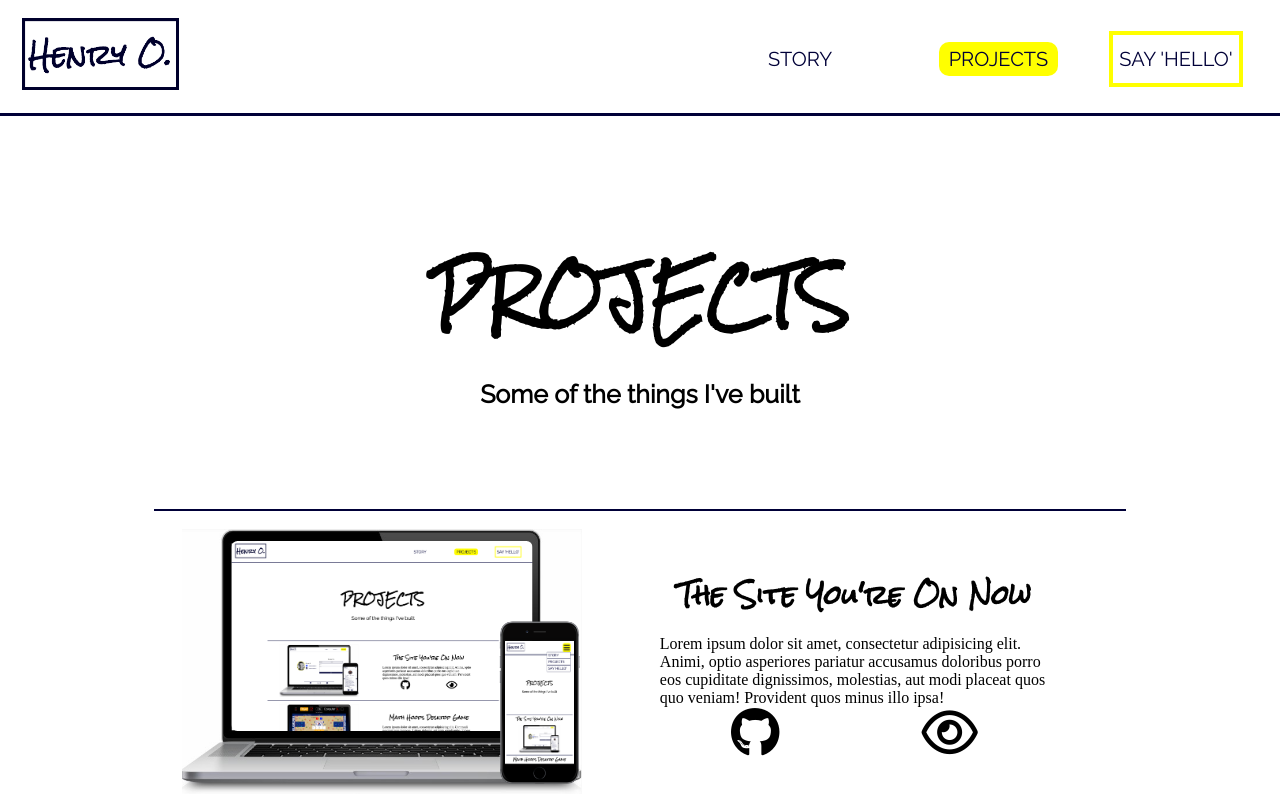
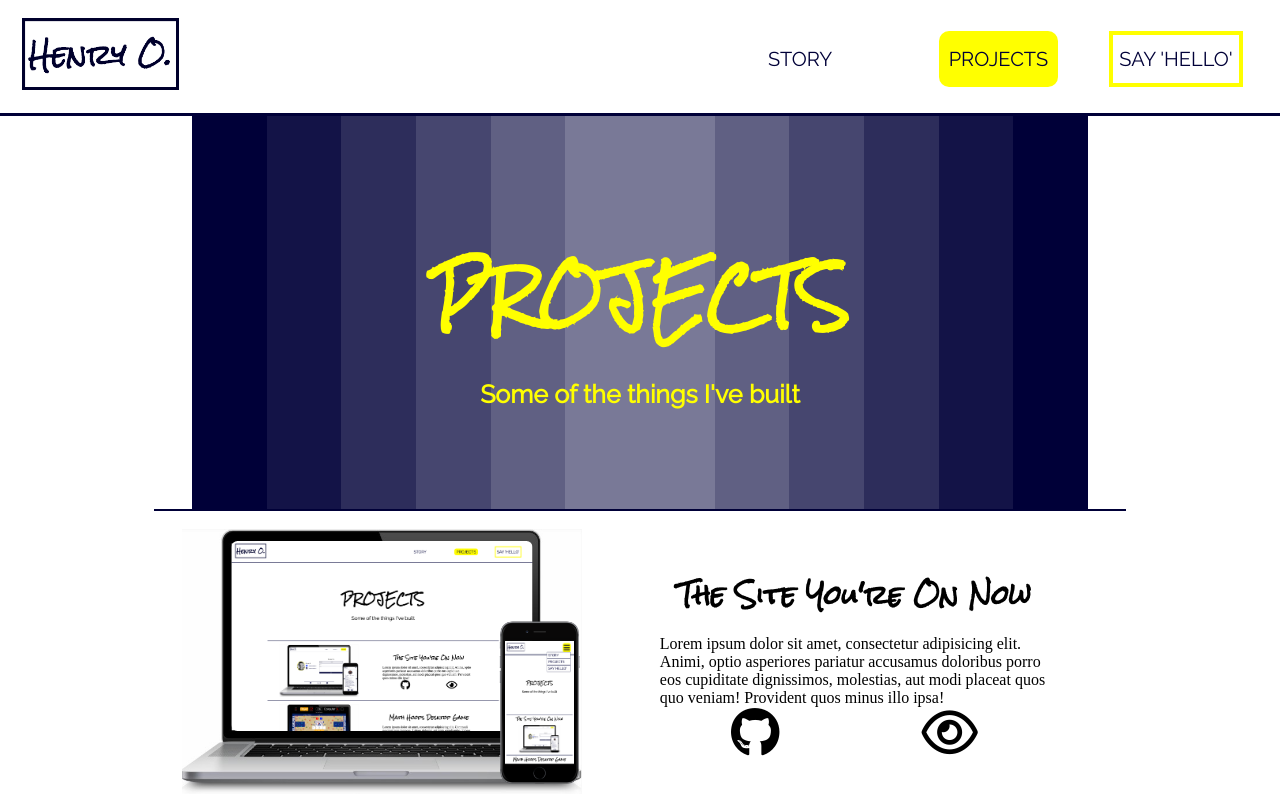
Before and after one commit to Henry-Overholt/henryOverholtPortfolio, an Angular app: page /projects in a window 1280 px wide. Shown: the top 800 px of the page. Built offline with nearby package versions, Linux system fonts and the light colour scheme.

Commit message:
added animations to projects component

```diff
--- a/src/app/app.component.css
+++ b/src/app/app.component.css
@@ -117,7 +117,7 @@ i {
   }
   .activeRoute {
     background-color: yellow;
-    padding: 5px 10px 5px 10px;
+    padding: 16px 10px 16px 10px;
     border-radius: 10px;
     transition-duration: 0.5s;
   }
--- a/src/app/projects/projects.component.css
+++ b/src/app/projects/projects.component.css
@@ -44,6 +44,7 @@ h4 {
 }
 #projects {
   width: 100%;
+  position: relative;
   display: flex;
   flex-direction: column;
   align-items: center;
@@ -105,6 +106,18 @@ h5 {
   .hideMobile {
     display: flex;
   }
+  .pillar {
+    width: 15%;
+  }
+
+  #pillarsLeft {
+    display: flex;
+    height: 100vh;
+    width: 70%;
+    position: absolute;
+    z-index: -1;
+    top: 10px;
+  }
   .coverPic {
     top: 30px;
     width: 301px;
@@ -136,12 +149,18 @@ h5 {
     flex-direction: row-reverse;
     justify-content: space-evenly;
     width: 80%;
+    background: white;
+    z-index: 1;
+  }
+  .project:hover {
+    transform: scale(1.05);
   }
   #projectInfo {
     width: 50%;
   }
   h3 {
     font-size: 60px;
+    color: yellow;
   }
   h4 {
     font-size: 25px;
@@ -149,6 +168,7 @@ h5 {
   }
   h5 {
     font-size: 25px;
+    color: yellow;
   }
   #elevatorPitch {
     width: 80%;
--- a/src/app/projects/projects.component.html
+++ b/src/app/projects/projects.component.html
@@ -1,8 +1,16 @@
 <main>
   <div id="projectsContainer">
-    <h3>PROJECTS</h3>
-    <h5>Some of the things I've built</h5>
-    <div id="projects">
+    <h3 [@changeColor]>PROJECTS</h3>
+    <h5 [@changeColor]>Some of the things I've built</h5>
+    <div id="pillarsLeft">
+      <div
+        *ngFor="let pillar of pillars; index as i"
+        class="{{ pillar.class }}"
+        [@changePosition]="pillar.state"
+      ></div>
+    </div>
+
+    <div id="projects" [@swingUp]>
       <div
         class="project flexColumn"
         *ngFor="let project of projects; index as i"
--- a/src/app/projects/projects.component.ts
+++ b/src/app/projects/projects.component.ts
@@ -1,25 +1,128 @@
 import { Component, OnInit } from "@angular/core";
 import { ProjectsService } from "./../services/projects.service";
+import {
+  trigger,
+  state,
+  style,
+  animate,
+  transition
+} from "@angular/animations";
 
 @Component({
   selector: "app-projects",
   templateUrl: "./projects.component.html",
-  styleUrls: ["./projects.component.css"]
+  styleUrls: ["./projects.component.css"],
+  animations: [
+    trigger("swingUp", [
+      state("void", style({ opacity: 0 })),
+      transition("void=>*", animate("500ms"))
+    ]),
+    trigger("changePosition", [
+      state(
+        "initial",
+        style({
+          background: "white",
+          color: "rgb(0, 0, 56)"
+        })
+      ),
+      state(
+        "final",
+        style({
+          background: "rgb(0, 0, 56)",
+          color: "yellow"
+        })
+      ),
+      transition("initial<=>final", animate("4000ms 1000ms"))
+      // transition("final=>initial", animate("6000ms"))
+    ]),
+    trigger("changeColor", [
+      state("void", style({ opacity: 0 })),
+      // state("blue", style({ color: "rgb(0, 0, 56)" })),
+      // state("yellow", style({ color: "yellow" })),
+      transition("void=>*", animate("1000ms"))
+      // transition("blue =>yellow", animate("5000ms")),
+      // transition("yellow => blue", animate("1000ms"))
+    ])
+  ]
 })
 export class ProjectsComponent implements OnInit {
   projects: any[];
+  pillars: any[] = [
+    { class: " pillar  ", index: 0, state: "initial" },
+    { class: "pillar ", index: 1, state: "initial" },
+    { class: "pillar ", index: 2, state: "initial" },
+    { class: "pillar ", index: 3, state: "initial" },
+    { class: "pillar ", index: 4, state: "initial" },
+    { class: "pillar ", index: 5, state: "initial" },
+    { class: "pillar ", index: 6, state: "initial" },
+    { class: "pillar ", index: 7, state: "initial" },
+    { class: "pillar ", index: 8, state: "initial" },
+    { class: "pillar ", index: 9, state: "initial" },
+    { class: "pillar ", index: 10, state: "initial" },
+    { class: "pillar ", index: 11, state: "initial" }
+  ];
+  randomInterval: number;
+  currentState: string = "yellow";
   constructor(private projectsService: ProjectsService) {}
 
   ngOnInit() {
     this.projects = this.projectsService.projects;
+    this.startAnimations();
   }
   moreInfo(i: number) {
     this.projectsService.setProject(this.projects[i]);
   }
-  swingIn() {
-    let projects = document.getElementById("projects");
+  startAnimations() {
+    // this.changeTitleColor();
+    this.changeState(0);
     setTimeout(() => {
-      projects.style.transition = "2s";
-    }, 200);
+      this.changeState(1);
+    }, 400);
+    setTimeout(() => {
+      this.changeState(2);
+    }, 800);
+    setTimeout(() => {
+      this.changeState(3);
+    }, 1200);
+    setTimeout(() => {
+      this.changeState(4);
+    }, 1600);
+    setTimeout(() => {
+      this.changeState(5);
+    }, 2000);
+    setTimeout(() => {
+      this.changeState(6);
+    }, 2000);
+    setTimeout(() => {
+      this.changeState(7);
+    }, 1600);
+    setTimeout(() => {
+      this.changeState(8);
+    }, 1200);
+    setTimeout(() => {
+      this.changeState(9);
+    }, 800);
+    setTimeout(() => {
+      this.changeState(10);
+    }, 400);
+    this.changeState(11);
+  }
+  changeState(i: number) {
+    this.randomInterval = Math.floor(Math.random() * (5500 - 4500) + 4500);
+    this.pillars[i].state =
+      this.pillars[i].state === "initial" ? "final" : "initial";
+    setInterval(() => {
+      this.pillars[i].state =
+        this.pillars[i].state === "initial" ? "final" : "initial";
+    }, 6500);
+  }
+  changeTitleColor() {
+    this.currentState = "blue";
+    setTimeout(() => {
+      this.currentState = this.currentState === "yellow" ? "blue" : "yellow";
+      setInterval(() => {
+        this.currentState = this.currentState === "yellow" ? "blue" : "yellow";
+      }, 6100);
+    }, 1000);
   }
 }
```
